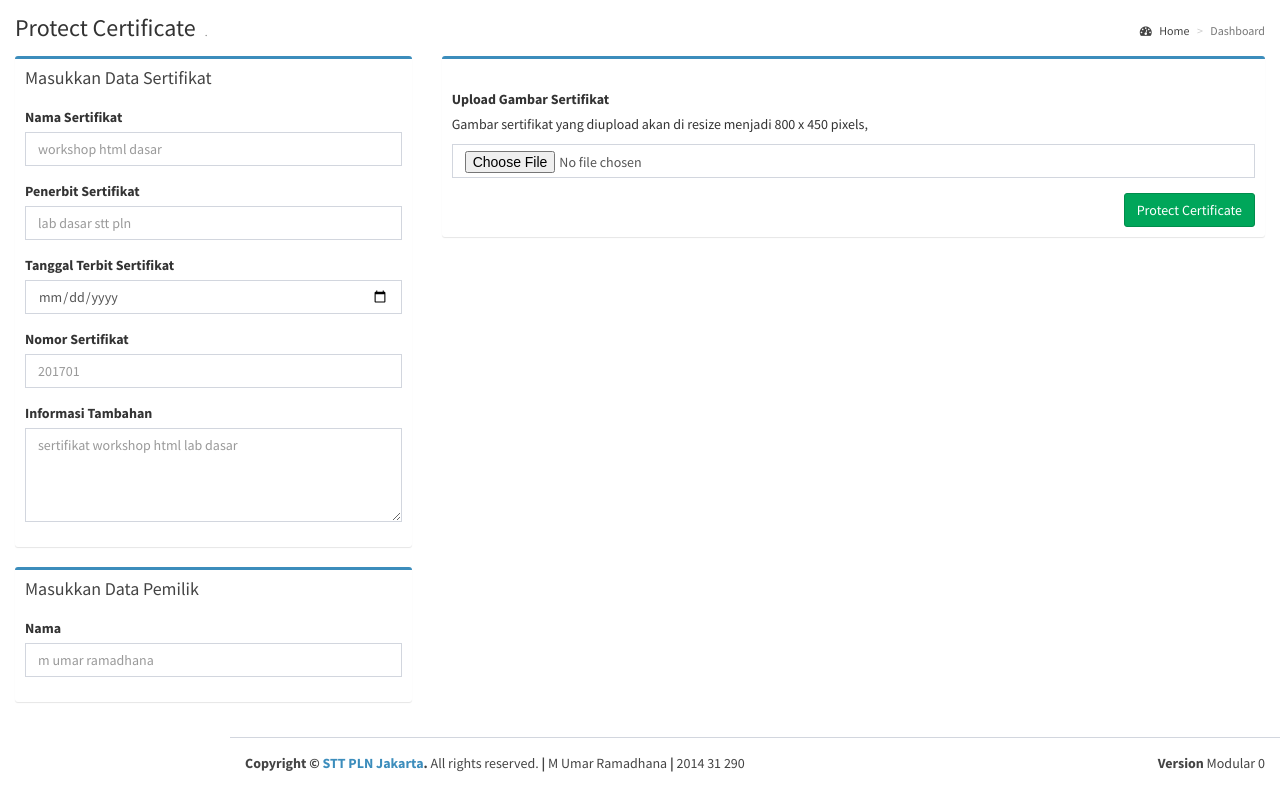
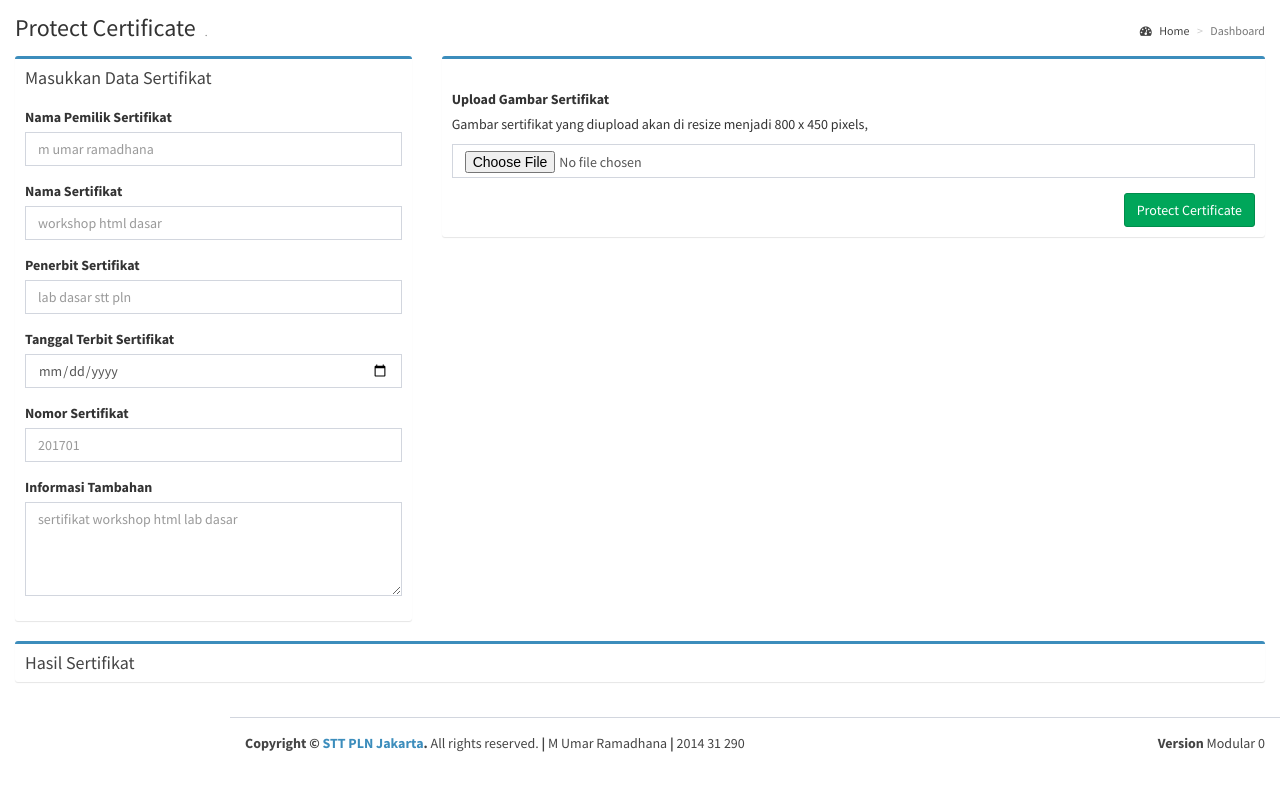
Before and after one commit to umarkotak/sweet_stego, a PHP site: template pages/certificate-protect.php in a window 1280 px wide. Run offline with PHP 8.4, Linux system fonts and the light colour scheme; the template is opened without the code that fills it, so the values that code supplies are empty.

Commit message:
add output field for certificate

```diff
--- a/head.php
+++ b/head.php
@@ -1,11 +1,9 @@
 <head>
-  <title>Admin LTE | Modular  </title>
+  <title>CertiTect</title>
 
   <meta charset="utf-8">
   <meta http-equiv="X-UA-Compatible" content="IE=edge">
   <meta content="width=device-width, initial-scale=1, maximum-scale=1, user-scalable=no" name="viewport">
-
-  <title>AdminLTE 2 | Dashboard</title>
 
   <link rel="stylesheet" href="bower_components/bootstrap/dist/css/bootstrap.min.css">
   <link rel="stylesheet" href="bower_components/font-awesome/css/font-awesome.min.css">
--- a/pages/certificate-protect.php
+++ b/pages/certificate-protect.php
@@ -1,3 +1,4 @@
+<script src="lib/cryptostego.js"></script>
 <script src="lib/crypto/sha512v2.js"></script>
 <script src="lib/crypto/aes.js"></script>
 
@@ -16,9 +17,6 @@
 <!-- Main content -->
 <section class="content">
   <div class="row">
-
-    <!-- <form> -->
-
     <div class="col-md-4">
       <div class="box box-primary">
         <div class="box-header">
@@ -26,6 +24,11 @@
         </div>
 
         <div class="box-body">
+          <div class="form-group">
+            <label>Nama Pemilik Sertifikat</label>
+            <input type="text" id="certificate_owner_name" name="certificate_owner_name" class="form-control" placeholder="m umar ramadhana">
+          </div>
+
           <div class="form-group">
             <label>Nama Sertifikat</label>
             <input type="text" id="certificate_name" name="certificate_name" class="form-control" placeholder="workshop html dasar">
@@ -52,19 +55,6 @@
           </div>
         </div>
       </div>
-
-      <div class="box box-primary">
-        <div class="box-header">
-          <h3 class="box-title">Masukkan Data Pemilik</h3>
-        </div>
-
-        <div class="box-body">
-          <div class="form-group">
-            <label>Nama</label>
-            <input type="text" id="certificate_owner_name" name="certificate_owner_name" class="form-control" placeholder="m umar ramadhana">
-          </div>
-        </div>
-      </div>
     </div>
 
     <div class="col-md-8">
@@ -86,9 +76,16 @@
         </div>
       </div>
     </div>
+  </div>
 
-    <!-- </form> -->
-
+  <div class="row">
+    <div class="col-md-12">
+      <div class="box box-primary">
+        <div class="box-header">
+          <h3 class="box-title">Hasil Sertifikat</h3>
+        </div>
+      </div>
+    </div>
   </div>
 </section>
 
@@ -118,13 +115,29 @@
     var output = certificate_secret_data.split("|");
     output = GibberishAES.dec(output[0], output[1]);
 
-    console.log(certificate_data_json);
-    console.log(certificate_data_json_512hash);
-    console.log(certificate_data_json_enc);
-    console.log(certificate_data_json_dec);
     console.log(certificate_secret_data);
     console.log(output);
+  }
 
-
+  function write_data_to_image(){
+      $("#resultimg").hide();
+      $("#resultimg").attr('src','');
+      $("#result").html('Processing...');
+      function writefunc(){
+          var selectedVal = '';
+          var selected = $("input[type='radio'][name='mode']:checked");
+          if (selected.length > 0) {
+              selectedVal = selected.val();
+          }
+          var t = writeMsgToCanvas('canvas',$("#msg").val(),$("#pass").val(),selectedVal);
+          if(t!=null){
+              var myCanvas = document.getElementById("canvas");
+              var image = myCanvas.toDataURL("image/png");
+              $("#resultimg").attr('src',image);
+              $("#result").html('Success! Save the result image below and send it to others!');
+              $("#resultimg").show();
+          }
+      }
+      loadIMGtoCanvas('file','canvas',writefunc,500);
   }
 </script>
```
Also changed, not shown: images/sample_certificate/certi_grey.png, lib/cryptostego.js.
